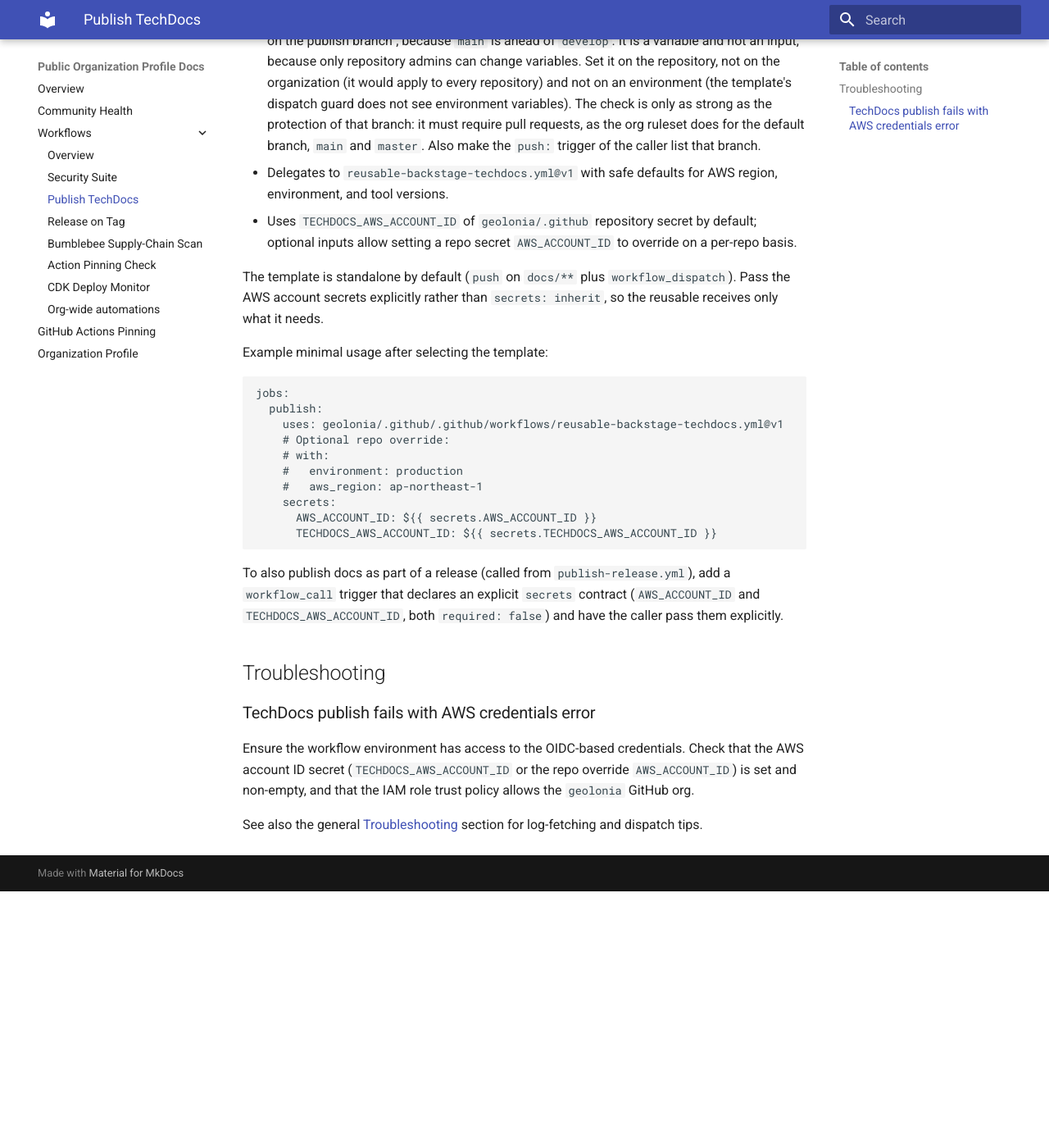
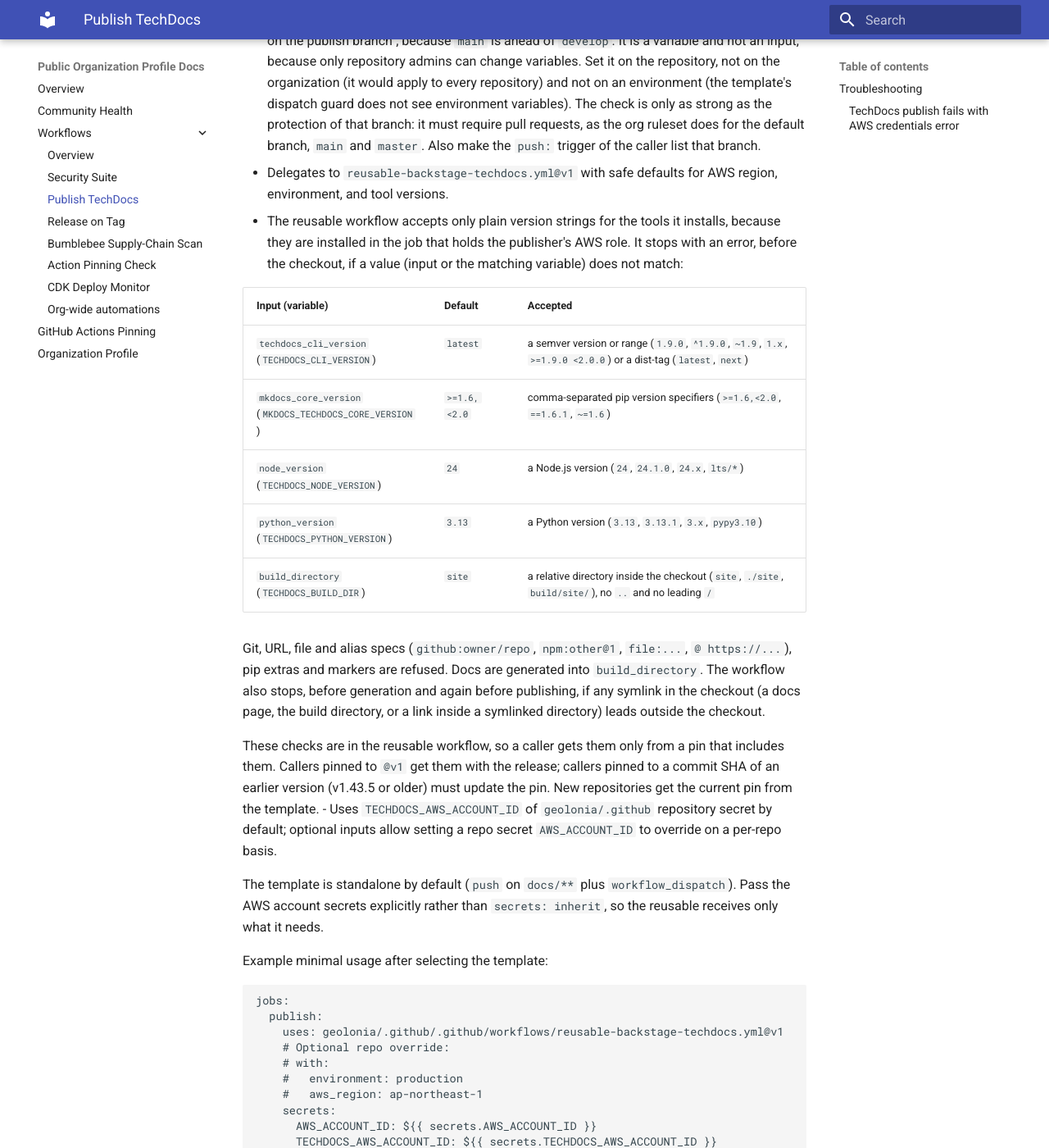
Before and after one commit to geolonia/.github, an MkDocs documentation site: the page built from docs/workflows/publish-techdocs.md, in a window 1280 px wide and 1400 px high, scrolled down 474 px. Shown: the whole window at 82% size. Built offline with MkDocs 1.6.1 and Material for MkDocs 9.7.7, drawn with Linux system fonts in a browser that asks for light colours; before the commit the page ends 1561 px from its top, so only the background shows below that.

Commit message:
fix(techdocs): accept only plain version strings and a relative build directory (#181)
* fix(techdocs): accept only plain version strings and a relative build directory

* fix(techdocs): accept npm comparator ranges and ./dir forms, refuse symlinks out of the checkout

* fix(techdocs): generate into the build directory, check symlinks in the whole checkout before and after generation

```diff
--- a/docs/workflows/publish-techdocs.md
+++ b/docs/workflows/publish-techdocs.md
@@ -23,6 +23,30 @@
   `push:` trigger of the caller list that branch.
 - Delegates to `reusable-backstage-techdocs.yml@v1` with safe defaults for AWS
   region, environment, and tool versions.
+- The reusable workflow accepts only plain version strings for the tools it
+  installs, because they are installed in the job that holds the publisher's
+  AWS role. It stops with an error, before the checkout, if a value (input or
+  the matching variable) does not match:
+
+  | Input (variable) | Default | Accepted |
+  | --- | --- | --- |
+  | `techdocs_cli_version` (`TECHDOCS_CLI_VERSION`) | `latest` | a semver version or range (`1.9.0`, `^1.9.0`, `~1.9`, `1.x`, `>=1.9.0 <2.0.0`) or a dist-tag (`latest`, `next`) |
+  | `mkdocs_core_version` (`MKDOCS_TECHDOCS_CORE_VERSION`) | `>=1.6,<2.0` | comma-separated pip version specifiers (`>=1.6,<2.0`, `==1.6.1`, `~=1.6`) |
+  | `node_version` (`TECHDOCS_NODE_VERSION`) | `24` | a Node.js version (`24`, `24.1.0`, `24.x`, `lts/*`) |
+  | `python_version` (`TECHDOCS_PYTHON_VERSION`) | `3.13` | a Python version (`3.13`, `3.13.1`, `3.x`, `pypy3.10`) |
+  | `build_directory` (`TECHDOCS_BUILD_DIR`) | `site` | a relative directory inside the checkout (`site`, `./site`, `build/site/`), no `..` and no leading `/` |
+
+  Git, URL, file and alias specs (`github:owner/repo`, `npm:other@1`,
+  `file:...`, ` @ https://...`), pip extras and markers are refused. Docs are
+  generated into `build_directory`. The workflow also stops, before
+  generation and again before publishing, if any symlink in the checkout
+  (a docs page, the build directory, or a link inside a symlinked directory)
+  leads outside the checkout.
+
+  These checks are in the reusable workflow, so a caller gets them only from a
+  pin that includes them. Callers pinned to `@v1` get them with the release;
+  callers pinned to a commit SHA of an earlier version (v1.43.5 or older) must
+  update the pin. New repositories get the current pin from the template.
 - Uses `TECHDOCS_AWS_ACCOUNT_ID` of `geolonia/.github` repository secret by default;
   optional inputs allow setting a repo secret `AWS_ACCOUNT_ID` to override on a
   per-repo basis.
```
Also changed, not shown: 1 other file.
